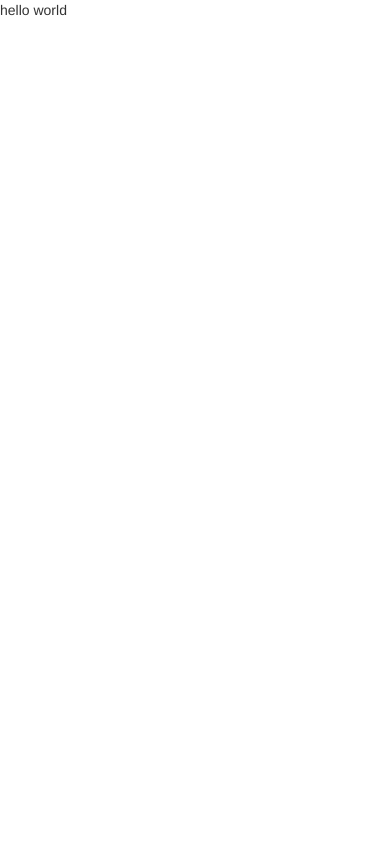
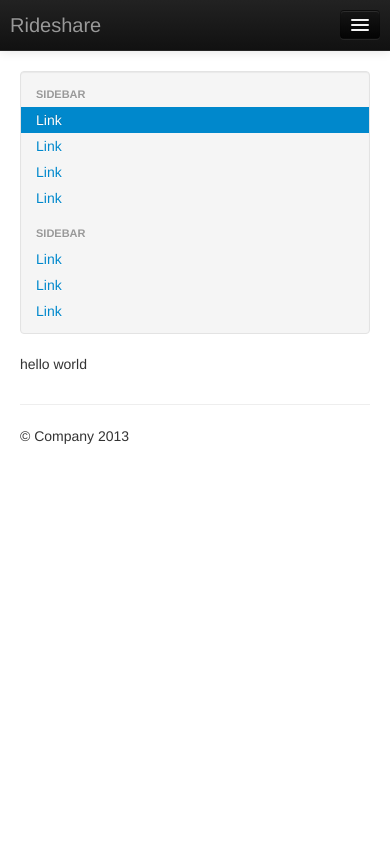
Before and after one commit to moxen9/rideshare, a Flask app: page / in a window 390 px wide. Before the commit the page is almost empty. Run offline with Flask 2, Linux system fonts and the light colour scheme; some libraries are stand-ins or nearby versions.

Commit message:
Bootstrap responsive layout

```diff
--- a/app/templates/base.html
+++ b/app/templates/base.html
@@ -1,13 +1,105 @@
-<html>
-    <head>
-      <title>{% block title %}My Site{% endblock %}</title>
-      {% block css %}
-      <link rel="stylesheet" href="/static/css/bootstrap.css" />
-      {% endblock %}
-    </head>
-    <body>
-      <div id="header">{% block header %}{% endblock %}</div>
-      <div id="content">{% block content %}{% endblock%}</div>
-      <div id="footer">{% block footer %}{% endblock%}</div>
+<!DOCTYPE html>
+<html lang="en">
+  <head>
+    <meta charset="utf-8">
+    <title>{% block title %}Rideshare{% endblock %}</title>
+    <meta name="viewport" content="width=device-width, initial-scale=1.0">
+    <meta name="description" content="">
+    <meta name="author" content="">
+
+    <!-- Le styles -->
+    <link rel="stylesheet" href="{{ url_for("static", filename="css/bootstrap.css") }}" />
+    <style type="text/css">
+      body {
+        padding-top: 60px;
+        padding-bottom: 40px;
+      }
+      .sidebar-nav {
+        padding: 9px 0;
+      }
+
+      @media (max-width: 980px) {
+        /* Enable use of floated navbar text */
+        .navbar-text.pull-right {
+          float: none;
+          padding-left: 5px;
+          padding-right: 5px;
+        }
+      }
+    </style>
+    <link rel="stylesheet" href="{{ url_for("static", filename="css/bootstrap-responsive.css") }}" />
+  </head>
+
+  <body>
+
+    <div class="navbar navbar-inverse navbar-fixed-top">
+      <div class="navbar-inner">
+        <div class="container-fluid">
+          <button type="button" class="btn btn-navbar" data-toggle="collapse" data-target=".nav-collapse">
+            <span class="icon-bar"></span>
+            <span class="icon-bar"></span>
+            <span class="icon-bar"></span>
+          </button>
+          <a class="brand" href="#">Rideshare</a>
+          <div class="nav-collapse collapse">
+            <p class="navbar-text pull-right">
+              Logged in as <a href="#" class="navbar-link">Username</a>
+            </p>
+            <ul class="nav">
+              <li class="active"><a href="#">Home</a></li>
+              <li><a href="#about">About</a></li>
+              <li><a href="#contact">Contact</a></li>
+            </ul>
+          </div><!--/.nav-collapse -->
+        </div>
+      </div>
+    </div>
+
+    <div class="container-fluid">
+      <div class="row-fluid">
+        <div class="span3">
+          <div class="well sidebar-nav">
+            <ul class="nav nav-list">
+              <li class="nav-header">Sidebar</li>
+              <li class="active"><a href="#">Link</a></li>
+              <li><a href="#">Link</a></li>
+              <li><a href="#">Link</a></li>
+              <li><a href="#">Link</a></li>
+              <li class="nav-header">Sidebar</li>
+              <li><a href="#">Link</a></li>
+              <li><a href="#">Link</a></li>
+              <li><a href="#">Link</a></li>
+            </ul>
+          </div><!--/.well -->
+        </div><!--/span-->
+        <div class="span9">
+          <div class="container content">
+            {% block content %}{% endblock %}
+          </div>
+        </div><!--/span-->
+      </div><!--/row-->
+
+      <hr>
+
+      <footer>
+        <p>&copy; Company 2013</p>
+      </footer>
+
+    </div><!--/.fluid-container-->
+
+    <script src="{{ url_for("static", filename="js/jquery.js") }}"></script>
+    <script src="{{ url_for("static", filename="js/bootstrap-transition.js") }}"></script>
+    <script src="{{ url_for("static", filename="js/bootstrap-alert.js") }}"></script>
+    <script src="{{ url_for("static", filename="js/bootstrap-modal.js") }}"></script>
+    <script src="{{ url_for("static", filename="js/bootstrap-dropdown.js") }}"></script>
+    <script src="{{ url_for("static", filename="js/bootstrap-scrollspy.js") }}"></script>
+    <script src="{{ url_for("static", filename="js/bootstrap-tab.js") }}"></script>
+    <script src="{{ url_for("static", filename="js/bootstrap-tooltip.js") }}"></script>
+    <script src="{{ url_for("static", filename="js/bootstrap-popover.js") }}"></script>
+    <script src="{{ url_for("static", filename="js/bootstrap-button.js") }}"></script>
+    <script src="{{ url_for("static", filename="js/bootstrap-collapse.js") }}"></script>
+    <script src="{{ url_for("static", filename="js/bootstrap-carousel.js") }}"></script>
+    <script src="{{ url_for("static", filename="js/bootstrap-typeahead.js") }}"></script>
+
     </body>
 </html>
--- /dev/null
+++ b/requirements.txt
@@ -0,0 +1,6 @@
+Flask==0.9
+Flask-SQLAlchemy==0.16
+Jinja2==2.6
+SQLAlchemy==0.8.0b2
+Werkzeug==0.8.3
+wsgiref==0.1.2
```
Also changed, not shown: README.md (added).
